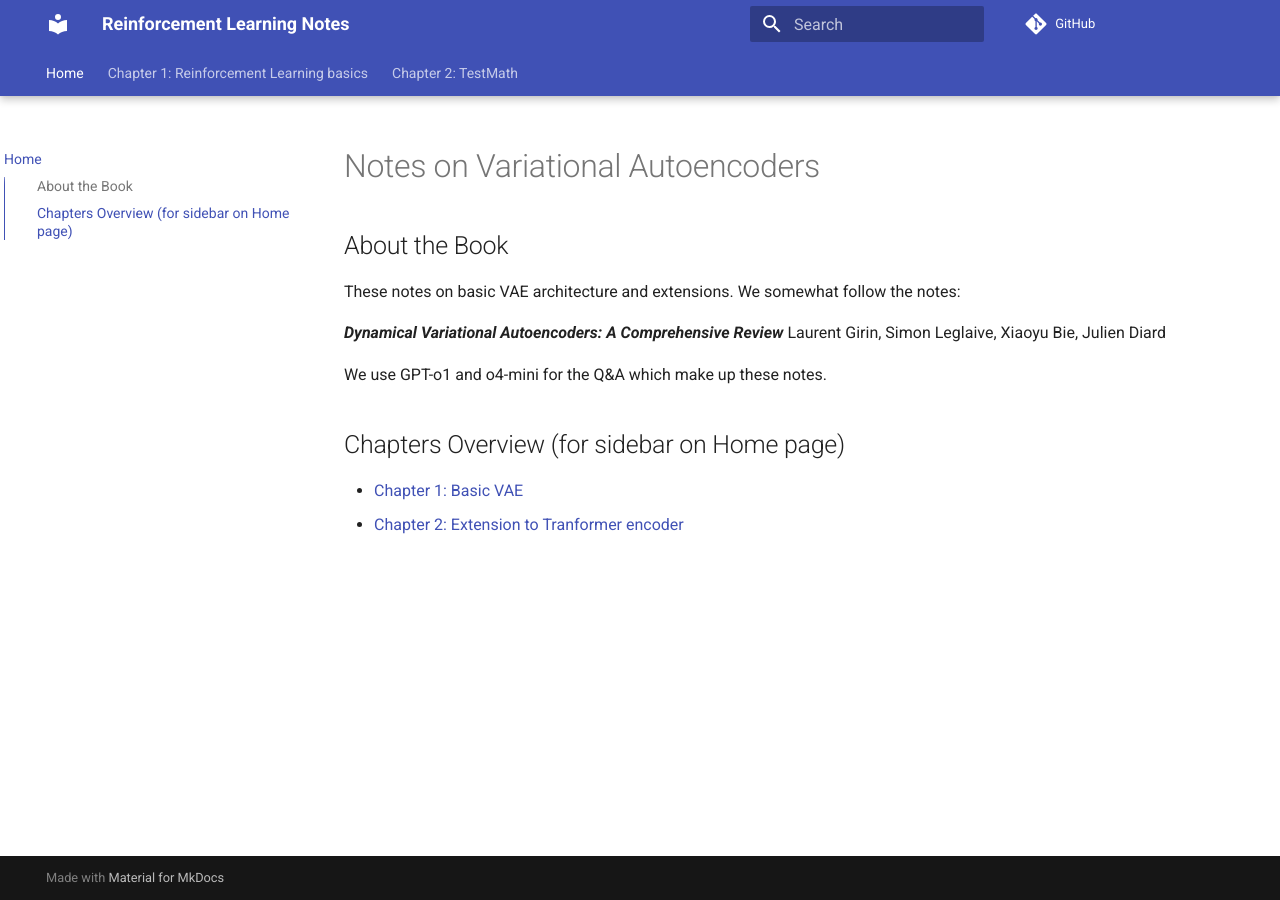
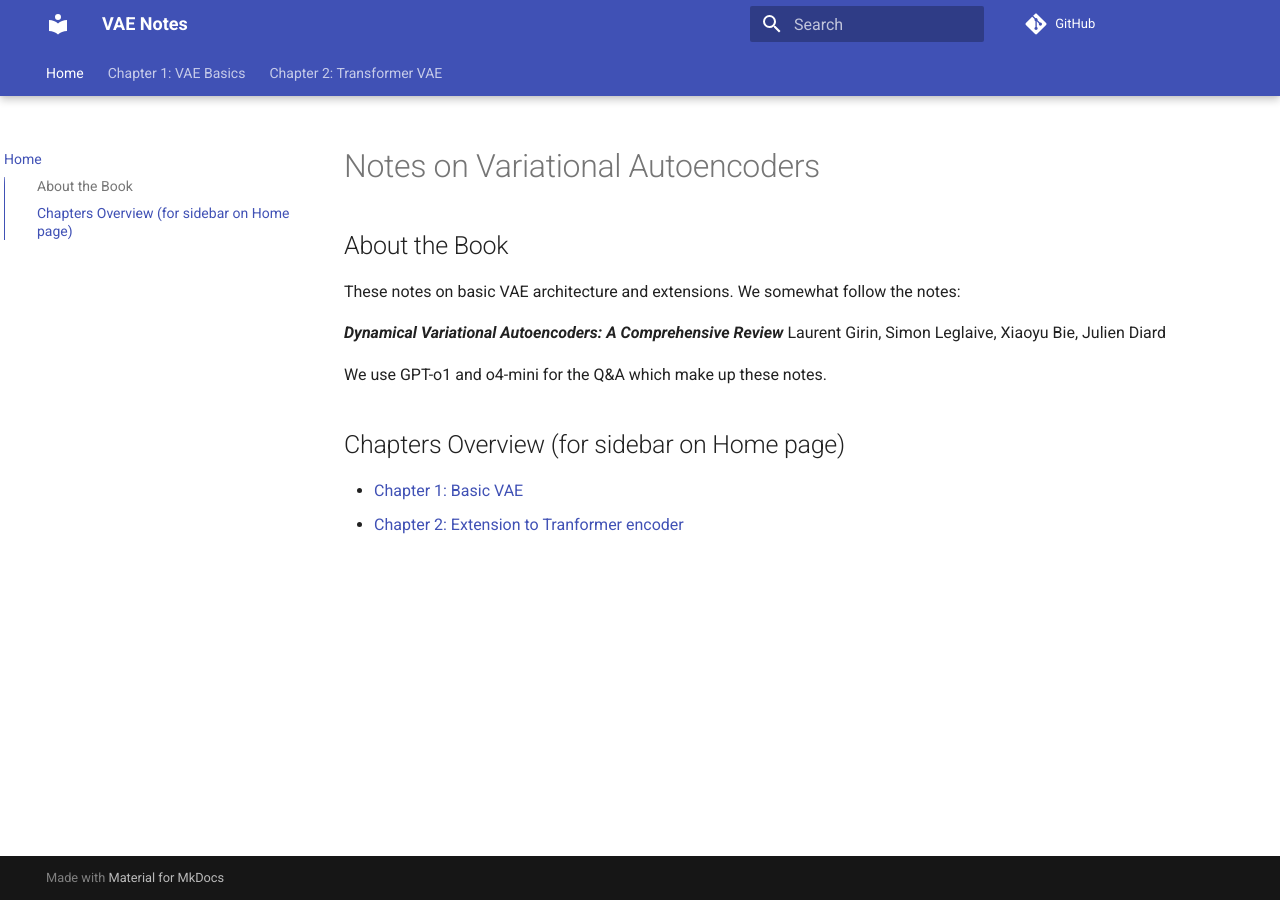
Before and after one commit to srirams05/VAE-Mkdocs, an MkDocs documentation site: the page built from docs/index.md, in a window 1280 px wide. Built offline with MkDocs 1.6.1 and Material for MkDocs 9.7.7, drawn with Linux system fonts in a browser that asks for light colours; comment, search, counter and statistics services are not loaded.

Commit message:
mkdocs.yml update

```diff
--- a/mkdocs.yml
+++ b/mkdocs.yml
@@ -1,4 +1,4 @@
-site_name: Reinforcement Learning Notes
+site_name: VAE Notes
 site_url: https://your-username.github.io/RL-Mkdocs/
 
 
@@ -50,9 +50,9 @@ extra_css:
 
 nav:
   - 'Home': 'index.md'  # Your landing page
-  - 'Chapter 1: Reinforcement Learning basics': 'chapter1.md'
-  - 'Chapter 2: TestMath': 'chapter2.md'
+  - 'Chapter 1: VAE Basics': 'chapter1.md'
+  - 'Chapter 2: Transformer VAE': 'chapter2.md'
 
 
-repo_url: https://github.com/srirams05/RL-Mkdocs
+repo_url: https://github.com/srirams05/VAE-Mkdocs
 repo_name: GitHub
```
